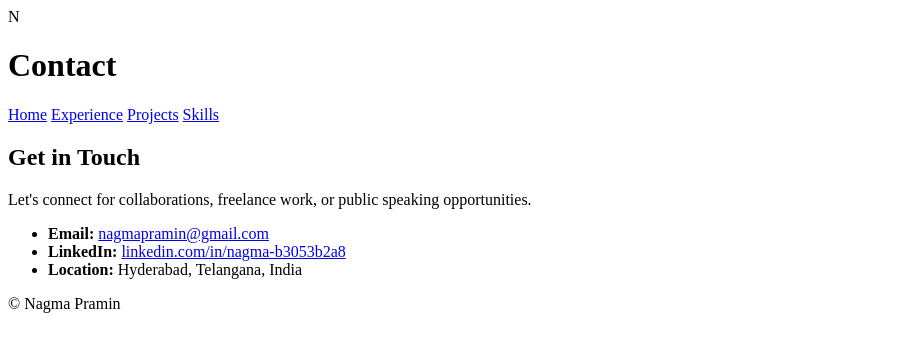
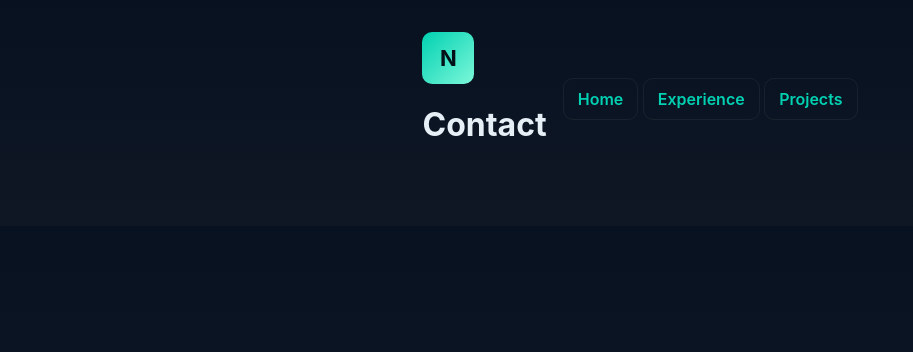
Before and after one commit to MyGithubWebsites/Nagma-Portfolio, a plain HTML site: page contact.html in a window 1280 px wide. Shown: the whole page, without its empty margins (0-913 px from the left). Drawn offline with Linux system fonts and the light colour scheme.

Commit message:
Update contact.html

```diff
--- a/contact.html
+++ b/contact.html
@@ -4,7 +4,17 @@
 <meta charset="utf-8">
 <meta name="viewport" content="width=device-width,initial-scale=1">
 <title>Contact — Nagma Pramin</title>
-<link rel="stylesheet" href="style.css">
+<style>
+:root{--bg:#0f1724;--accent:#00d1b2;--muted:#98a0b3;--glass:rgba(255,255,255,0.02);
+--glass-2:rgba(255,255,255,0.03);--radius:14px;--max-width:1100px;font-family:Inter,ui-sans-serif;}
+body{margin:0;background:linear-gradient(180deg,#071120,var(--bg));color:#e6eef6;padding:32px 18px;display:flex;justify-content:center;}
+.container{max-width:var(--max-width);}
+header{display:flex;align-items:center;justify-content:space-between;flex-wrap:wrap;gap:16px;margin-bottom:28px;}
+.logo{width:52px;height:52px;background:linear-gradient(135deg,var(--accent),#7cf7d9);border-radius:10px;display:grid;place-items:center;color:#021018;font-weight:700;font-size:22px;}
+a.btn{background:transparent;color:var(--accent);border:1px solid rgba(255,255,255,0.06);padding:10px 14px;border-radius:10px;text-decoration:none;font-weight:600;}
+.card{background:linear-gradient(180deg,var(--glass),var(--glass-2));padding:20px;border-radius:var(--radius);border:1px solid rgba(255,255,255,0.04);}
+footer{text-align:center;color:var(--muted);font-size:13px;margin-top:30px;}
+</style>
 </head>
 <body>
 <div class="container">
@@ -14,24 +24,3 @@
     <a class="btn" href="index.html">Home</a>
     <a class="btn" href="experience.html">Experience</a>
     <a class="btn" href="projects.html">Projects</a>
-    <a class="btn" href="skills.html">Skills</a>
-  </nav>
-</header>
-
-<main>
-<section class="card">
-  <h2>Get in Touch</h2>
-  <p>Let's connect for collaborations, freelance work, or public speaking opportunities.</p>
-  <ul>
-    <li><strong>Email:</strong> <a href="mailto:nagmapramin@gmail.com">nagmapramin@gmail.com</a></li>
-    <li><strong>LinkedIn:</strong> <a href="https://www.linkedin.com/in/nagma-b3053b2a8" target="_blank">linkedin.com/in/nagma-b3053b2a8</a></li>
-    <li><strong>Location:</strong> Hyderabad, Telangana, India</li>
-  </ul>
-</section>
-</main>
-
-<footer>© <span id="year"></span> Nagma Pramin</footer>
-</div>
-<script src="script.js"></script>
-</body>
-</html>
```
